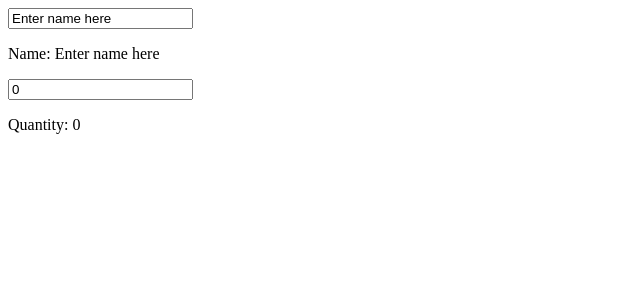
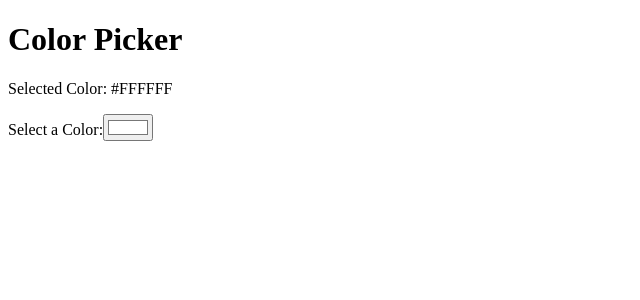
Before and after one commit to saviinda/ReactJs-, a React (Vite) app: page / in a window 1280 px wide. Shown: the top 300 px of the page, without its empty margins (0-640 px from the left). Built offline with nearby package versions, Linux system fonts and the light colour scheme.

Commit message:
color picker created

```diff
--- a/src/App.jsx
+++ b/src/App.jsx
@@ -1,8 +1,8 @@
-import OnChange from './OnChange.jsx'
+import ColorPicker from './ColorPicker.jsx'
 
 function App() {
   return(
-    <OnChange/>
+    <ColorPicker/>
   );
 }
 
--- /dev/null
+++ b/src/ColorPicker.jsx
@@ -0,0 +1,20 @@
+import React,{useState} from "react";
+
+function ColorPicker(){
+    const[color,setColor] = useState("#FFFFFF");
+
+    function handleColorChange(event){
+        setColor(event.target.value);
+    }
+
+    return(<div>
+        <h1>Color Picker</h1>
+        <div  style={{backgroundColor: color}}>
+            <p>Selected Color: {color}</p>
+        </div>
+        <label>Select a Color:</label>
+        <input type="color" value={color} onChange={handleColorChange}/>
+    </div>)
+}
+
+export default ColorPicker
```
